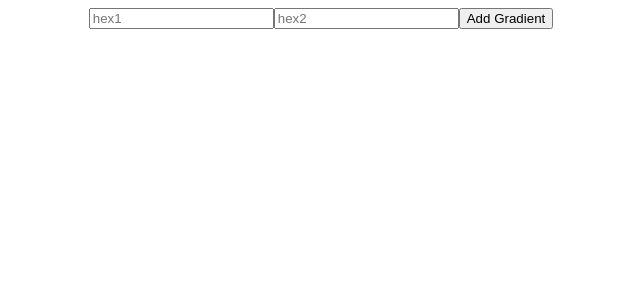
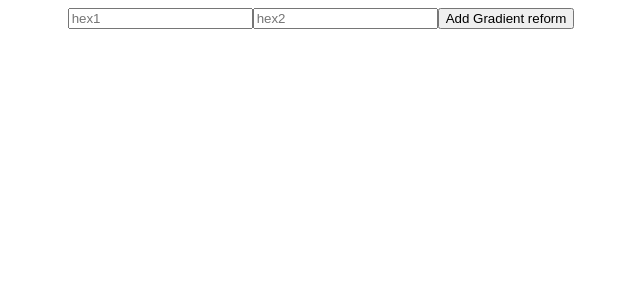
Before and after one commit to AlishaNo/grad3, a React (Create React App) app: page / in a window 1280 px wide. Shown: the top 300 px of the page, without its empty margins (319-959 px from the left). Built offline with nearby package versions, Linux system fonts and the light colour scheme.

Commit message:
Update App.js

```diff
--- a/src/components/App.js
+++ b/src/components/App.js
@@ -78,7 +78,7 @@ class App extends React.Component {
             />
           </label>
           <button disabled={this.state.isDisabled} type="submit">
-            Add Gradient
+            Add Gradient reform
           </button>
         </form>
         <ul style={{ listStyle: "none" }}>{items}</ul>
```
